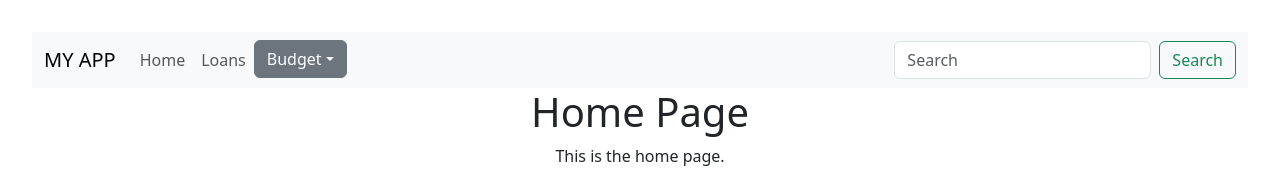
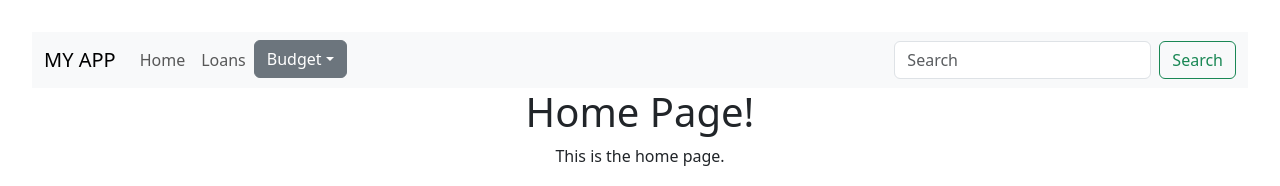
Before and after one commit to Dagi-G/budgeting-app-AWS_Deployed-, a React (Vite) app in the folder my-budget-app/: page /home in a window 1280 px wide. Shown: the top 186 px of the page. Built offline with nearby package versions, Linux system fonts and the light colour scheme; no server answers.

Commit message:
Initial dev branch commit

```diff
--- a/my-budget-app/src/components/Home.jsx
+++ b/my-budget-app/src/components/Home.jsx
@@ -3,7 +3,7 @@ import React from 'react';
 const Home = () => {
   return (
     <div>
-      <h1>Home Page</h1>
+      <h1>Home Page!</h1>
       <p>This is the home page.</p>
     </div>
   );
```
